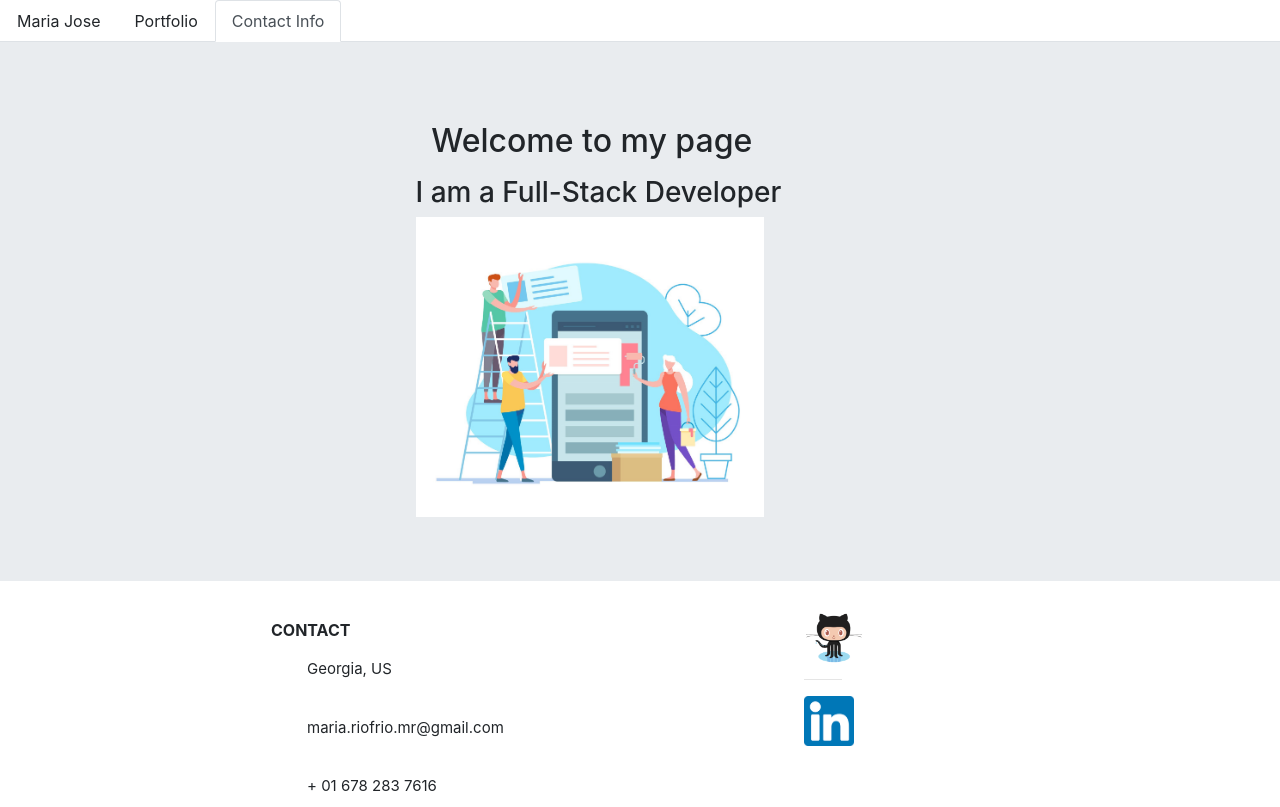
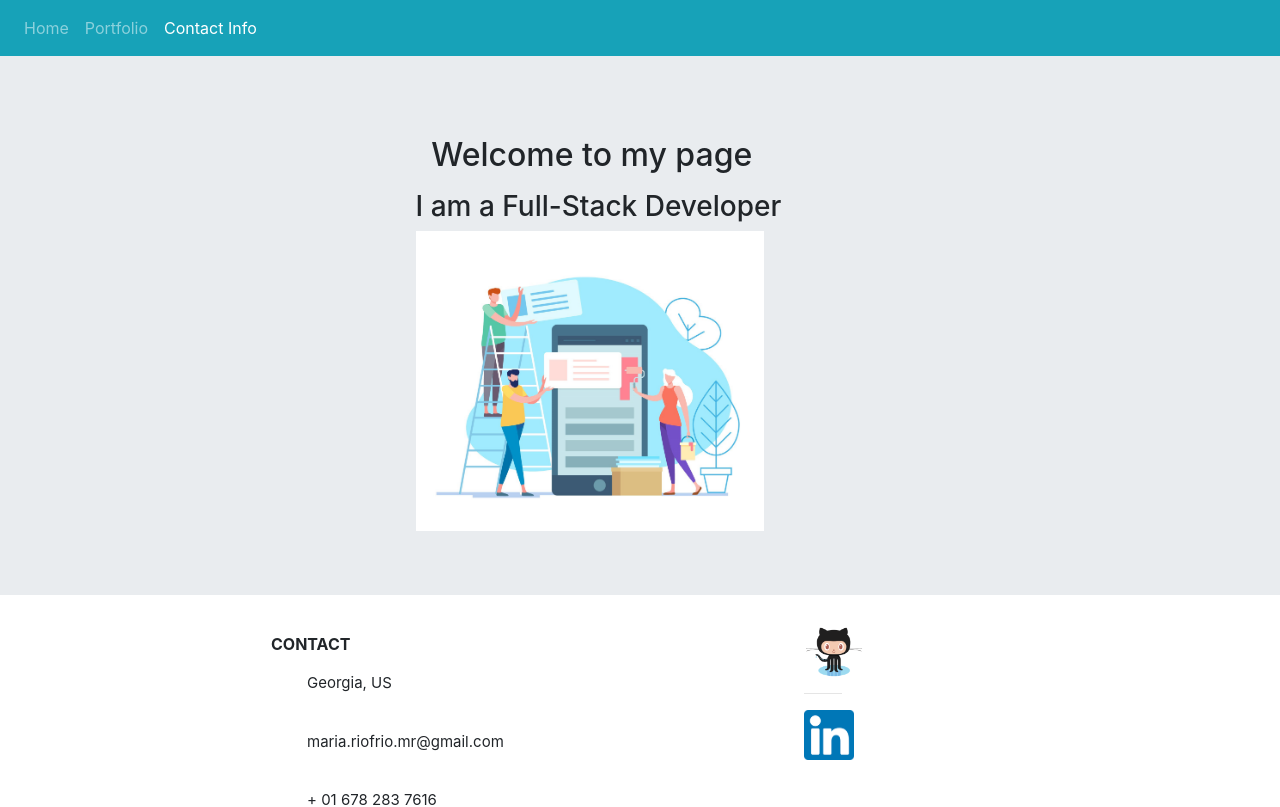
Before and after one commit to mariariofrio/MyPortfolio, a React (Create React App) app in the folder myportfolio/: page /Contact in a window 1280 px wide. Shown: the top 807 px of the page. Built offline with nearby package versions, Linux system fonts and the light colour scheme.

Commit message:
fixed navbar

```diff
--- a/myportfolio/src/component/Navbar/index.js
+++ b/myportfolio/src/component/Navbar/index.js
@@ -1,33 +1,45 @@
 
 import React from "react";
-import { link, useLocation} from "react-router-dom";
+import { Link} from "react-router-dom";
+import "../Navbar/style.css";
 
 
 function NavTabs() {
 
-    const location = useLocation();
-
     return (
-        <>
-    <ul className="nav nav-tabs" bg="info" variant="dark">
+        <nav className="navbar navbar-expand-lg  navbar-dark">
+            <div className="newFlex">
+                <ul className="navbar-nav">
                     <li className="nav-item">
-        <a to="/" className = {location.pathname ==="/" ? "nav-link active" : "nav-link"}>
-            Maria Jose
-        </a>
+                        <Link
+                            to="/"
+                            className={
+                                window.location.pathname === "/" || window.location.pathname === "/Profilecard" ? "nav-link active" : "nav-link"}
+                        >
+                            Home
+            </Link>
                     </li>
                     <li className="nav-item">
-        <a to="/Portfolio" className = {location.pathname ==="/Portfolio" ? "nav-link active" : "nav-link"}>
+                        <Link
+                            to="/Portfolio"
+                            className={
+                                window.location.pathname === "/Portfolio" ? "nav-link active" : "nav-link"}
+                        >
                             Portfolio
-        </a>
+      </Link>
                     </li>
                     <li className="nav-item">
-        <a to="/Contact" className = {location.pathname ==="/Contact" ? "nav-link active" : "nav-link"}>
+                        <Link
+                            to="/Contact"
+                            className={
+                                window.location.pathname ===  "/Contact" ? "nav-link active" : "nav-link"}
+                        >
                             Contact Info
-        </a>
+       </Link>
                     </li>
-
                     </ul>
-      </>
+     </div>
+     </nav>
 
     );
 }
--- /dev/null
+++ b/myportfolio/src/component/Navbar/style.css
@@ -0,0 +1,4 @@
+.navbar {
+    background-color: #17a2b8;
+
+}
--- a/myportfolio/src/pages/contact.css
+++ b/myportfolio/src/pages/contact.css
@@ -1,3 +1,4 @@
 .container-fluid {
     margin-left: 20% !important
+
 }
```
Lines whose indentation alone changed are shown as unchanged.
